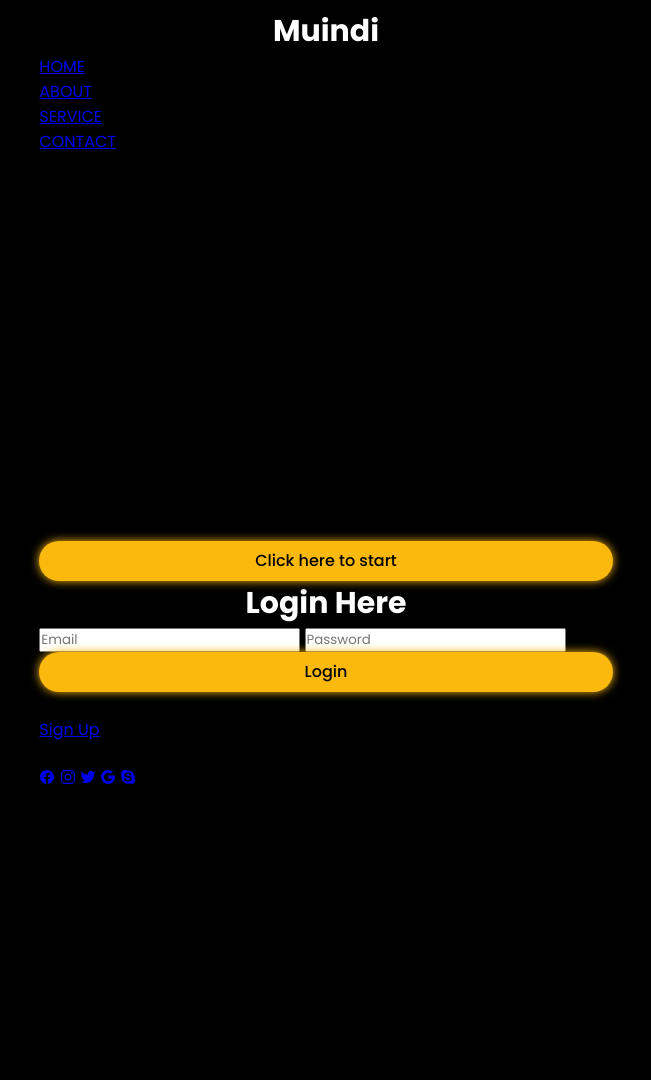
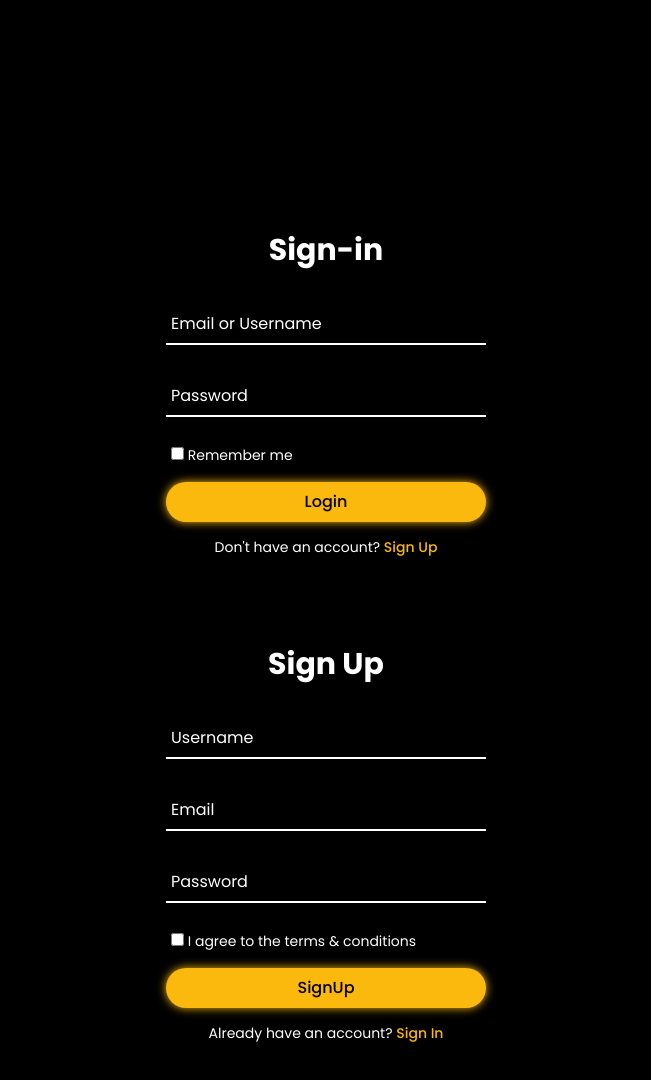
Before and after one commit to levantermd/levantermd.github.io, a plain HTML site: page index.html in a window 1280 px wide. Shown: the whole page, without its empty margins (314-965 px from the left). Before the commit the page ends 800 px from the top, so only its background shows below. Drawn offline with nearby package versions, Linux system fonts and the light colour scheme.

Commit message:
Update index.html

```diff
--- a/index.html
+++ b/index.html
@@ -1,76 +1,29 @@
 <!DOCTYPE html>
 <html lang="en">
 <head>
-    <meta charset="UTF-8">
-    <meta name="viewport" content="width=device-width, initial-scale=1.0">
-    <title>Your Page Title</title>
-    <link rel="stylesheet" href="style.css">
+  <meta charset="UTF-8">
+  <meta http-equiv="X-UA-Compatible" content="IE=edge">
+  <meta name="viewport" content="width=device-width, initial-scale=1.0">
+  <title>Animated Login & Registration Form | helpme_coder</title>
+  <link rel="stylesheet" type="text/css" href="style.css">
 </head>
-
 <body>
-    <div class="main">
-        <div class="navbar">
-            <div class="icon">
-                <h2 class="logo">Muindi</h2>
-            </div>
-            <div class="menu">
-                <ul>
-                    <li><a href="#">HOME</a></li>
-                    <li><a href="#">ABOUT</a></li>
-                    <li><a href="#">SERVICE</a></li>
-                    <li><a href="#">CONTACT</a></li>
-                </ul>
-            </div>
+  <div class="wrapper">
+    <div class="form-wrapper sign-in">
+      <form action="">
+        <h2>Sign-in</h2>
+        <div class="input-group">
+          <input type="text" required>
+          <label for="">Email or Username</label>
         </div>
-        <div class="content"><br><br>
-            <h1>WhatsApp Bot Deploy</span> <br>Now</h1><br><br><br><br><br>
-<h3>
-    <div id="continuousText"></div>
-
-    <script>
-        document.addEventListener('DOMContentLoaded', function() {
-            var continuousText = document.getElementById('continuousText');
-            var words = ['You', 'want', 'a', 'WhatsApp', 'Bot','?', 'Muindi', 'is', 'here', 'for', 'you','.', 'Welcome!'];
-
-            var index = 0;
-            var currentText = '';
-            var interval = setInterval(function() {
-                if (index < words.length) {
-                currentText += words[index] + ' ';
-                continuousText.textContent = currentText;
-                index++;
-                }
-            }, 1500); // Change the time interval (in milliseconds) if needed
-
-            setTimeout(function() {
-                clearInterval(interval);
-                continuousText.style.display = 'none';
-            }, 20000); // Adjust the duration (in milliseconds) as per your requirement
-        });
-    </script>
-<br><br><br>
-
-<button class="cn" onclick="redirectToLink()">Click here to start</button>
-
-<script>
-  function redirectToLink() {
-    // Specify the link you want to go to
-    var targetLink = "https://muindi6602.github.io/";
-
-    // Redirect to the specified link
-    window.location.href = targetLink;
-  }
-</script>
-
-
-</h3>
-
-            <div class="form">
-                <h2>Login Here</h2>
-                <input type="email" name="email" placeholder="Email">
-                <input type="password" name="" placeholder="Password">
-                <!DOCTYPE html>
-                <button class="btnn" onclick="login()">Login</button>
+        <div class="input-group">
+          <input type="password" required>
+          <label for="">Password</label>
+        </div>
+        <div class="remember">
+          <label><input type="checkbox"> Remember me</label>
+        </div>
+        <button class="btnn" onclick="login()">Login</button>
                     <div id="loginSuccessMessage"></div>
 
                     <script>
@@ -85,20 +38,51 @@
                         }, 0); // Simulate asynchronous login process
                       }
                     </script>
-                <p class="link">Don't have any account<br>
-                    <a href="#">Sign Up</a></p>
-                <p class="liw">Log in with</p>
-                <div class="icon">
-                    <a href="#"><ion-icon name="logo-facebook"></ion-icon></a>
-                    <a href="#"><ion-icon name="logo-instagram"></ion-icon></a>
-                    <a href="#"><ion-icon name="logo-twitter"></ion-icon></a>
-                    <a href="#"><ion-icon name="logo-google"></ion-icon></a>
-                    <a href="#"><ion-icon name="logo-skype"></ion-icon></a>
-                </div>
-            </div>
+        <div class="signUp-link">
+          <p>Don't have an account? <a href="#" class="signUpBtn-link">Sign Up</a></p>
         </div>
+      </form>
     </div>
-    <script src="https://unpkg.com/ionicons@5.4.0/dist/ionicons.js"></script>
+    <div class="form-wrapper sign-up">
+      <form action="">
+        <h2>Sign Up</h2>
+        <div class="input-group">
+          <input type="text" required>
+          <label for="">Username</label>
+        </div>
+        <div class="input-group">
+          <input type="email" required>
+          <label for="">Email</label>
+        </div>
+        <div class="input-group">
+          <input type="password" required>
+          <label for="">Password</label>
+        </div>
+        <div class="remember">
+          <label><input type="checkbox"> I agree to the terms & conditions</label>
+        </div>
+        <button class="btnn" onclick="SignUp()">SignUp</button>
+                    <div id="loginSuccessMessage"></div>
+
+                    <script>
+                      function SignUp() {
+                        // Simulate a login process (you can replace this with actual login logic)
+                        setTimeout(function() {
+                          document.getElementById('loginSuccessMessage').innerText = 'Login Successful ☑️ Redirecting!';
+                          setTimeout(function() {
+                            // Actual link for redirection
+                            window.location.href = 'https://muindi6602.github.io/';
+                          }, 3000);
+                        }, 0); // Simulate asynchronous login process
+                      }
+                    </script>
+        <div class="signUp-link">
+          <p>Already have an account? <a href="#" class="signInBtn-link">Sign In</a></p>
+        </div>
+      </form>
+    </div>
+  </div>
+  <script src="script.js"></script>
+  <!-- code by helpme_coder -->
 </body>
-
 </html>
```
